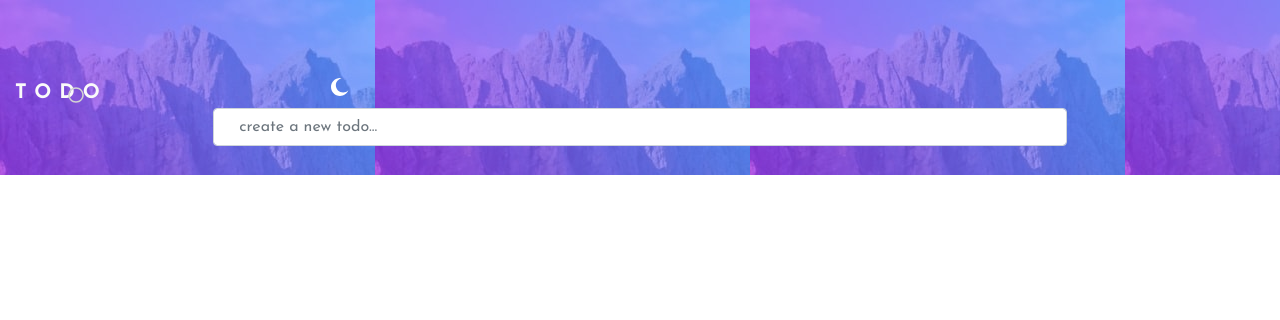
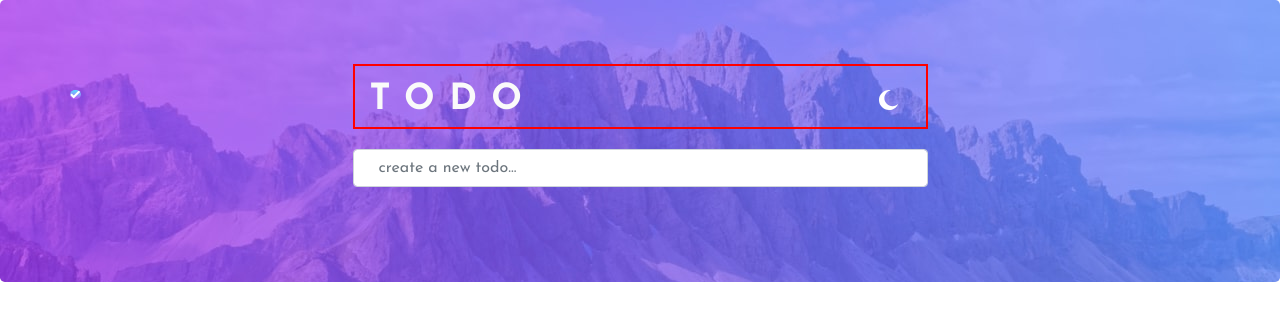
Before and after one commit to e0marina/todo_app, a React (Create React App) app in the folder client/: page / in a window 1280 px wide. Shown: the top 320 px of the page. Built offline with nearby package versions, Linux system fonts and the light colour scheme.

Commit message:
desktop view light in place and working on getting checkbox into the input box

```diff
--- a/client/src/components/InputBox/inputBox.css
+++ b/client/src/components/InputBox/inputBox.css
@@ -1,8 +1,9 @@
-#form-grid-container {
+/* #form-grid-container {
   display: grid;
   grid-template-columns: repeat(6, 1fr);
   grid-template-rows: repeat(3, 50px);
-}
+
+} */
 
 #inputBox {
   /* margin: 24px auto !important;
@@ -10,12 +11,18 @@
   font-size: 12px !important; */
   grid-column: 2/6;
   grid-row: 1/2;
-  position: relative;
+  /* position: relative; */
   z-index: 1;
   padding-left: 25px;
+  width: 575px;
+  margin: 0 auto;
 }
-
-#circle-icon {
+#checkBox {
+  position: absolute !important;
+  /* top: 157px;
+  left: 820px; */
+}
+/* #circle-icon {
   grid-column: 1/2;
   grid-row: 1/2;
   position: absolute;
@@ -24,7 +31,6 @@
   top: 87px;
   color: lightgrey;
   /* margin: 10px auto; */
-}
 
 #check-logo-icon {
   background: linear-gradient(hsl(192, 100%, 67%), hsl(280, 87%, 65%));
--- a/client/src/components/InputBox/inputBox.js
+++ b/client/src/components/InputBox/inputBox.js
@@ -1,7 +1,7 @@
 import React, { useState } from "react";
-import { Form, Input } from "reactstrap";
-import { FontAwesomeIcon } from "@fortawesome/react-fontawesome";
-import { faCircle as regularCircle } from "@fortawesome/free-regular-svg-icons";
+import { Form, Input, CustomInput } from "reactstrap";
+// import { FontAwesomeIcon } from "@fortawesome/react-fontawesome";
+// import { faCircle as regularCircle } from "@fortawesome/free-regular-svg-icons";
 import { ReactComponent as CheckLogo } from "../images/icon-check.svg";
 import "./inputBox.css";
 
@@ -13,12 +13,7 @@ const InputBox = (props) => {
       {(!checked && (
         <Form>
           <div id="form-grid-container">
-            <FontAwesomeIcon
-              icon={regularCircle}
-              id="circle-icon"
-              onClick={() => setChecked(true)}
-            />
-
+            <CheckLogo id="check-logo-icon" onClick={() => setChecked(false)} />
             <Input id="inputBox" placeholder="create a new todo..." />
           </div>
         </Form>
--- a/client/src/components/Jumbotron/jumbotron.css
+++ b/client/src/components/Jumbotron/jumbotron.css
@@ -1,17 +1,22 @@
 #container {
   display: flex;
+  border: 2px solid red;
+  margin: 0 auto;
+  margin-bottom: 20px;
+  width: 575px;
 }
 
 #heading {
   width: 316px;
-  font-size: 20px;
+  font-size: 36px;
   color: hsl(0, 0%, 98%);
   font-weight: 700;
   letter-spacing: 0.4em;
-  margin-top: 14px;
+  margin-top: 7px;
   padding: 0;
 }
 #moon {
-  margin-top: 14px;
-  height: 18px;
+  margin-top: 24px;
+  margin-left: 193px;
+  height: 20px;
 }
--- a/client/src/components/Jumbotron/jumbotron.js
+++ b/client/src/components/Jumbotron/jumbotron.js
@@ -1,7 +1,7 @@
 import React from "react";
 import { Jumbotron, Container } from "reactstrap";
 import "./jumbotron.css";
-import mobileHeaderBkgd from "../images/bg-mobile-light.jpg";
+import jumboBackgroundImageLight from "../images/bg-desktop-light.jpg";
 import moon from "../images/icon-moon.svg";
 import InputBox from "../InputBox/inputBox.js";
 
@@ -9,14 +9,15 @@ const JumbotronToDo = (props) => {
   return (
     <div>
       <Jumbotron
-        fluid
         style={{
-          backgroundImage: `url(${mobileHeaderBkgd})`,
+          backgroundImage: `url(${jumboBackgroundImageLight})`,
+          margin: "0 auto",
+          maxWidth: "1440px",
           width: "100%",
-          height: "175px",
+          height: "282px",
         }}
       >
-        <Container fluid id="container">
+        <Container id="container">
           <div id="heading">TODO</div>
           <img src={moon} alt="moon icon" id="moon" />
         </Container>
```
Also changed, not shown: client/src/components/images/bg-desktop-light.jpg (added), 1 other file (tests, documents, lock files or other folders).
